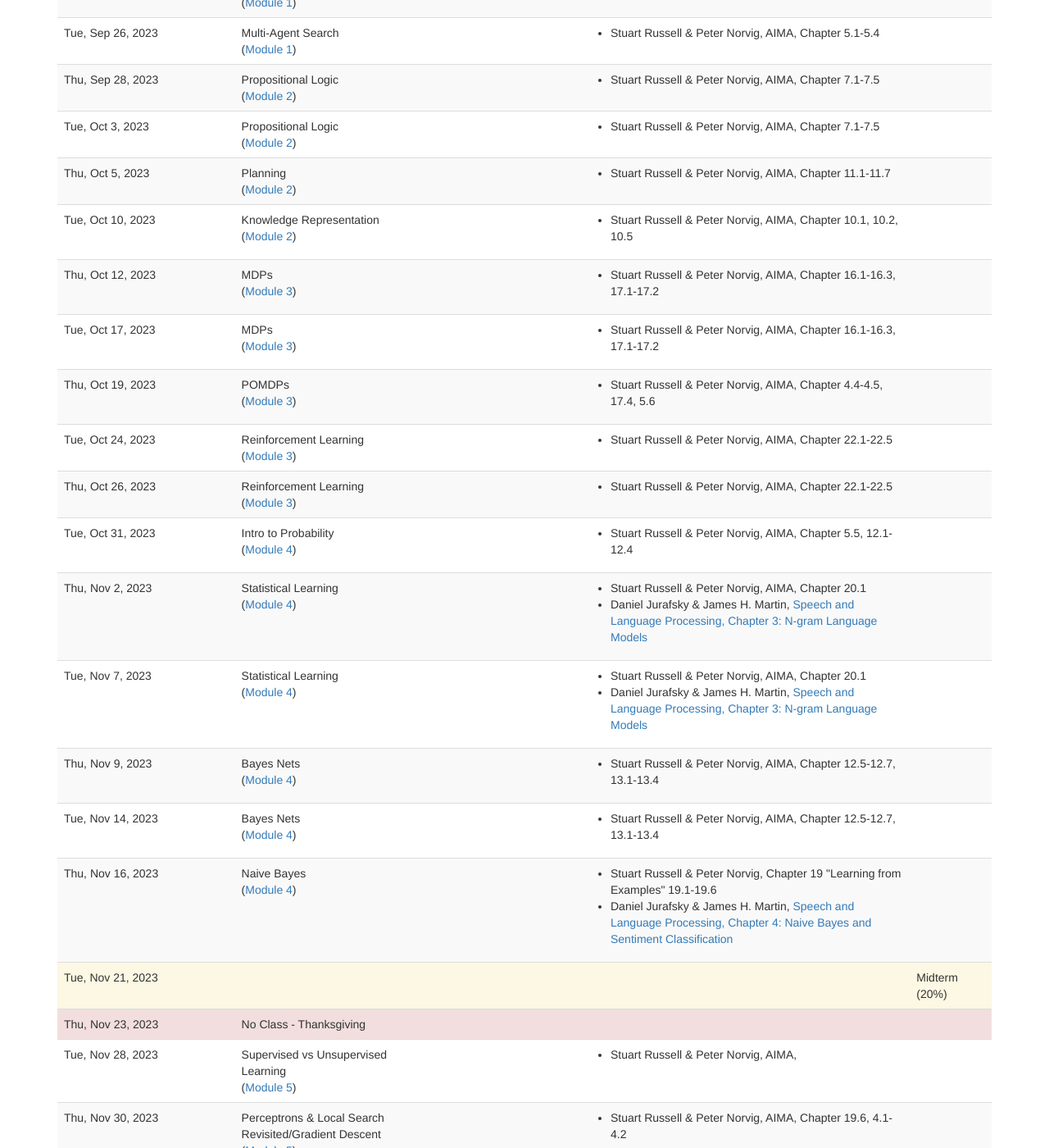
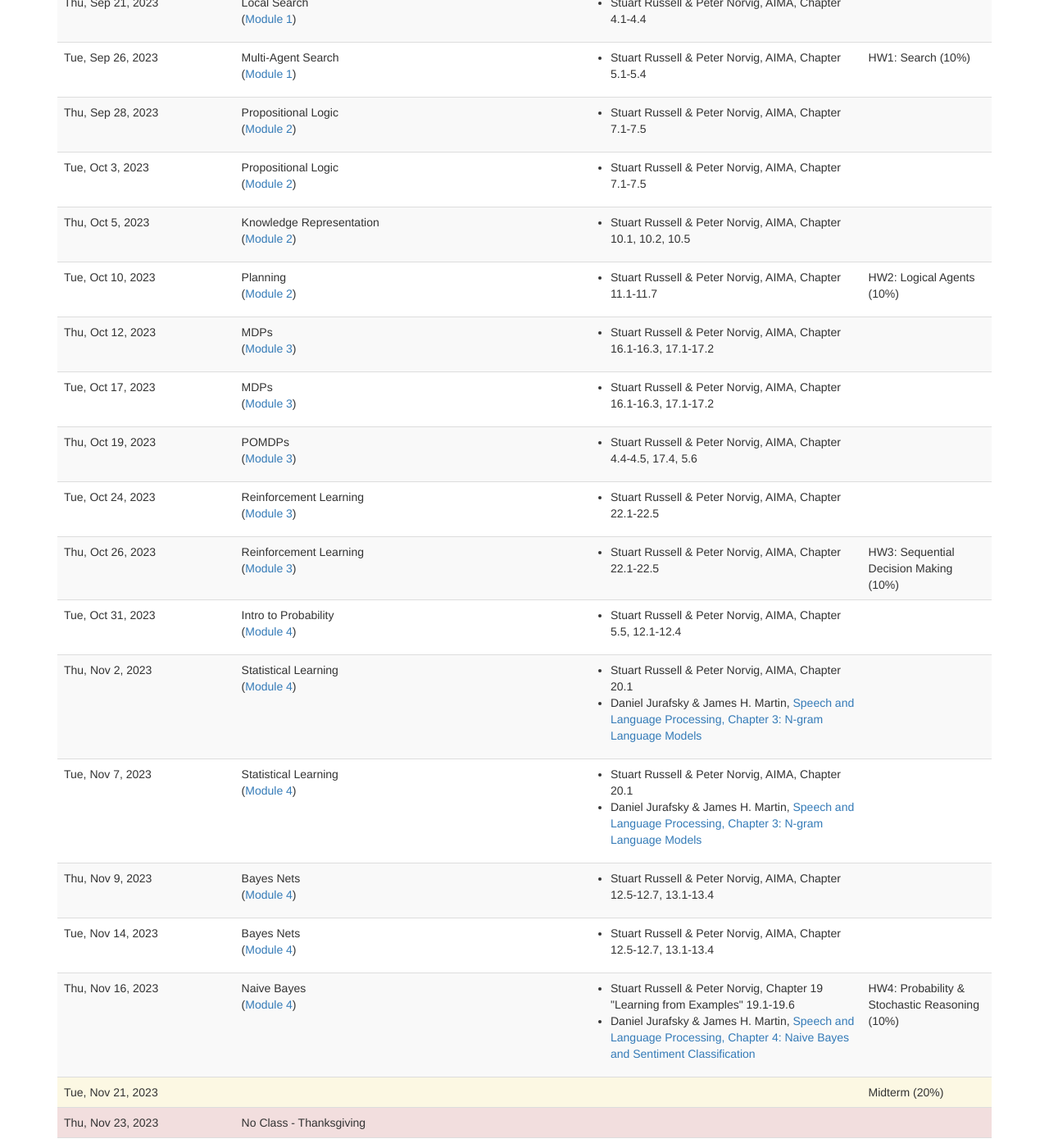
Before and after one commit to lara-martin/Principles-of-AI, a Jekyll site: the page built from lectures.md, in a window 1280 px wide and 1400 px high, scrolled down 578 px. Shown: the whole window at 82% size. Built offline with Jekyll 4.4.1, drawn with Linux system fonts in a browser that asks for light colours; nearby versions of some CDN libraries; a script that is not in the unit is left out.

Commit message:
Update lectures.yaml

```diff
--- a/_data/lectures.yaml
+++ b/_data/lectures.yaml
@@ -36,6 +36,10 @@
 -
   date: 2023-09-26
   title: Multi-Agent Search
+  homework_due:
+    -
+      title: "HW1: Search (10%)"
+      url:
 -
   date: 2023-09-28
   title: Propositional Logic
@@ -44,10 +48,14 @@
   title: Propositional Logic
 -
   date: 2023-10-05
-  title: Planning
+  title: Knowledge Representation
 -
   date: 2023-10-10
-  title: Knowledge Representation
+  title: Planning
+  homework_due:
+    -
+      title: "HW2: Logical Agents (10%)"
+      url:
 -
   date: 2023-10-12
   title: MDPs
@@ -63,6 +71,10 @@
 -
   date: 2023-10-26
   title: Reinforcement Learning
+  homework_due:
+    -
+      title: "HW3: Sequential Decision Making (10%)"
+      url:
 -
   date: 2023-10-31
   title: Intro to Probability
@@ -81,6 +93,10 @@
 -
   date: 2023-11-16
   title: Naive Bayes
+  homework_due:
+    -
+      title: "HW4: Probability & Stochastic Reasoning (10%)"
+      url:
 -
   date: 2023-11-21
   homework_due:
```
